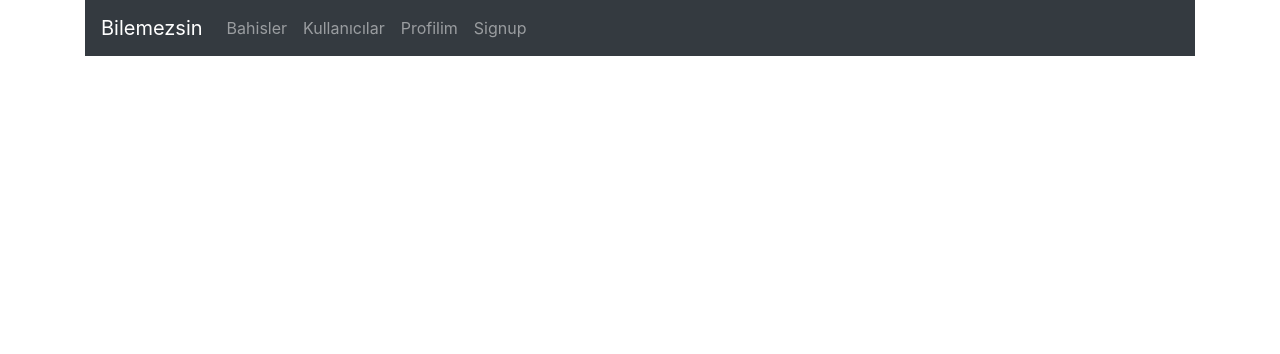
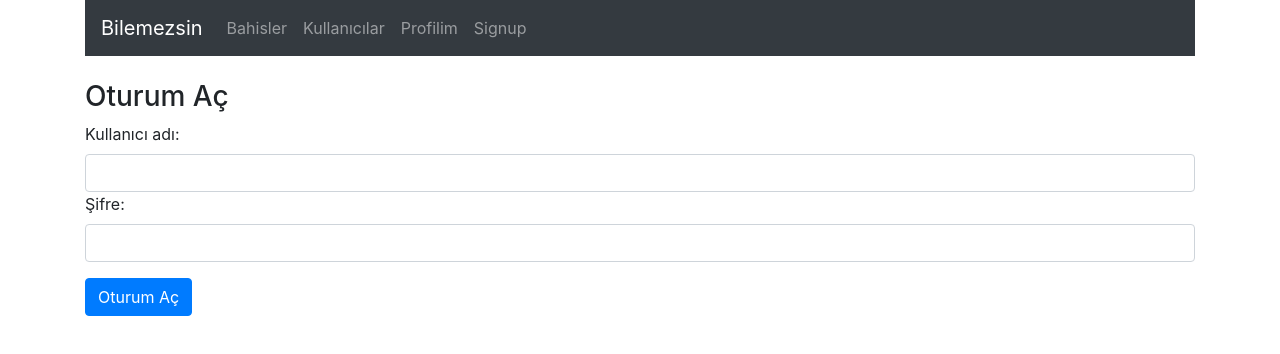
Before and after one commit to doneforaiur/Staj-Projesi, a React (Create React App) app in the folder bilemezsin/: page /login in a window 1280 px wide. Shown: the top 354 px of the page. Built offline with nearby package versions, Linux system fonts and the light colour scheme.

Commit message:
jwt, login ve signup

```diff
--- a/bilemezsin/src/App.js
+++ b/bilemezsin/src/App.js
@@ -7,7 +7,7 @@ import BahisList from "./components/BahisList.component.js";
 import KullanicilarList from "./components/KullanicilarList.component";
 import Profil from "./components/Profil.component";
 import SignUp from "./components/Signup.component";
-
+import Login from "./components/Login.component";
 
 function App() {
   return (
@@ -17,6 +17,7 @@ function App() {
         <br/>
         <Route path="/" exact component={BahisList} />
         <Route path="/signup" exact component={SignUp} />
+        <Route path="/login" exact component={Login} />
        </div>
     </Router>
 
--- a/bilemezsin/src/components/BahisList.component.js
+++ b/bilemezsin/src/components/BahisList.component.js
@@ -1,6 +1,16 @@
 import React, { Component } from 'react';
+import axios from 'axios';
+
+
 
 export default class BahisList extends Component {
+  constructor(props){
+    super(props);
+
+    axios.get('http://localhost:5000/bahisler')
+    .then(res => console.log(res));
+
+  }
   render() {
     return (
       <div>
--- a/bilemezsin/src/components/Login.component.js
+++ b/bilemezsin/src/components/Login.component.js
@@ -0,0 +1,85 @@
+import React, { Component } from 'react';
+import axios from 'axios';
+
+
+export default class Login extends Component {
+
+  constructor(props){
+    super(props);
+    this.onChangeKullaniciAdi = this.onChangeKullaniciAdi.bind(this);
+    this.onChangeSifre = this.onChangeSifre.bind(this);
+    this.onSubmit = this.onSubmit.bind(this);
+
+    this.state = {
+      kullanici_adi: "",
+      sifre: "",
+    }
+  };
+
+  onChangeKullaniciAdi(e) {
+      this.setState({
+        kullanici_adi: e.target.value
+      })
+  };
+  onChangeSifre(e) {
+    this.setState({
+      sifre: e.target.value
+    })
+  };
+
+  onSubmit(e) {
+    e.preventDefault();
+    const kullanici ={
+      kullanici_adi: this.state.kullanici_adi,
+      sifre: this.state.sifre
+    };
+
+    console.log(kullanici);
+
+    axios.post('http://localhost:5000/login', kullanici)
+      .then(res => {
+        if(res.status == 200){
+
+          localStorage.setItem('Authorization', res.data.accesToken);
+          console.log(localStorage.getItem('Authorization'));
+        }
+
+
+      });
+
+    //window.location = "/";
+
+  }
+
+
+  render() {
+    return (
+      <div>
+        <h3> Oturum Aç </h3>
+        <form onSubmit={this.onSubmit}>
+          <div className="form-group">
+            <label>Kullanıcı adı:</label>
+            <input type="text"
+              required
+              className="form-control"
+              value={this.state.kullanici_adi}
+              onChange={this.onChangeKullaniciAdi}
+              />
+              <label>Şifre:</label>
+              <input type="text"
+              required
+              className="form-control"
+              value={this.state.sifre}
+              onChange={this.onChangeSifre}
+              />
+          </div>
+          <div className="form-group">
+            <input type="submit" value="Oturum Aç"
+                className="btn btn-primary" />
+          </div>
+        </form>
+      </div>
+
+    );
+  }
+}
--- a/bilemezsin/src/components/Signup.component.js
+++ b/bilemezsin/src/components/Signup.component.js
@@ -1,4 +1,6 @@
 import React, { Component } from 'react';
+import axios from 'axios';
+
 
 export default class SignUp extends Component {
 
@@ -8,7 +10,7 @@ export default class SignUp extends Component {
     this.onChangeKullaniciAdi = this.onChangeKullaniciAdi.bind(this);
     this.onChangeSifre = this.onChangeSifre.bind(this);
     this.onChangeEMail = this.onChangeEMail.bind(this);
-
+    this.onSubmit = this.onSubmit.bind(this);
 
     this.state = {
       kullanici_adi: "",
@@ -36,14 +38,17 @@ export default class SignUp extends Component {
   onSubmit(e) {
     e.preventDefault();
     const kullanici ={
-      kullanici_adi: this.kullanici_adi,
-      sifre: this.sifre,
-      email: this.email
+      kullanici_adi: this.state.kullanici_adi,
+      sifre: this.state.sifre,
+      email: this.state.email
     };
 
     console.log(kullanici);
 
-    window.location = "/";
+    axios.post('http://localhost:5000/signup', kullanici)
+      .then(res => console.log(res.data));
+
+    window.location = "/login";
 
   }
 
--- a/package.json
+++ b/package.json
@@ -9,7 +9,9 @@
   "author": "",
   "license": "ISC",
   "dependencies": {
+    "axios": "^0.21.1",
     "create-react-app": "^4.0.2",
+    "jwt-decode": "^3.1.2",
     "react-router-dom": "^5.2.0"
   }
 }
```
Also changed, not shown: 2 other files (tests, documents, lock files or other folders).
